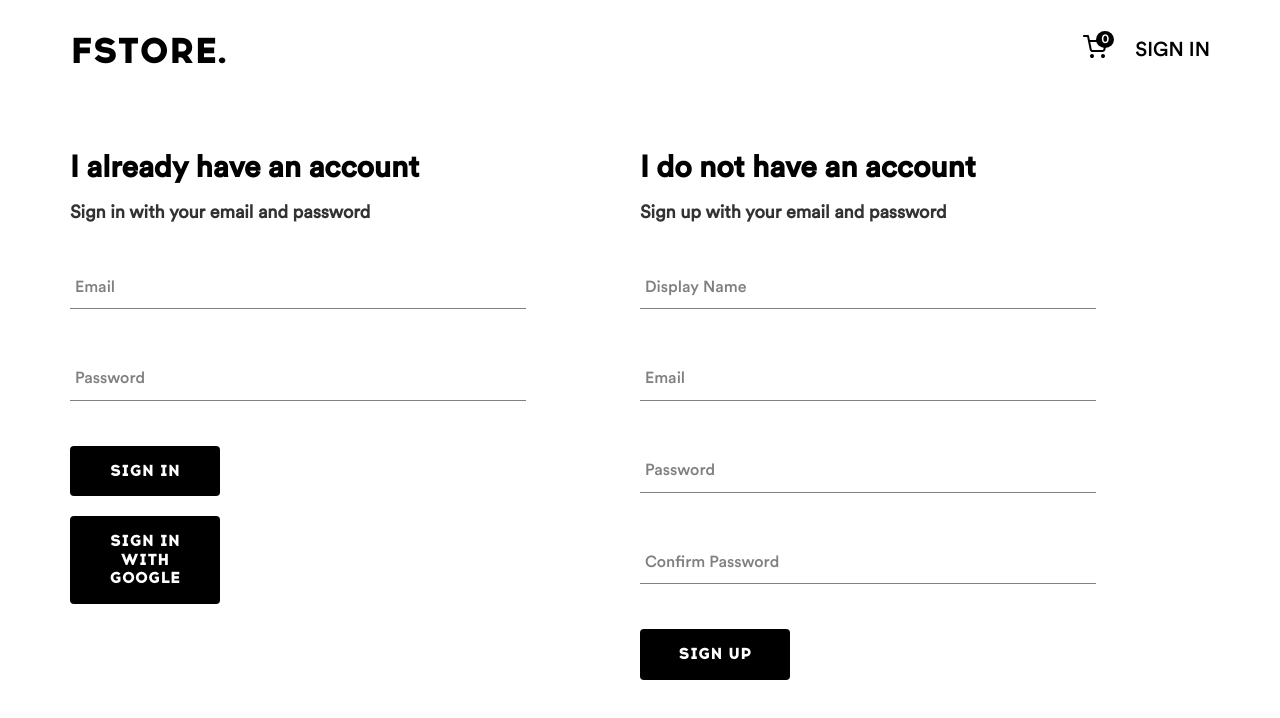
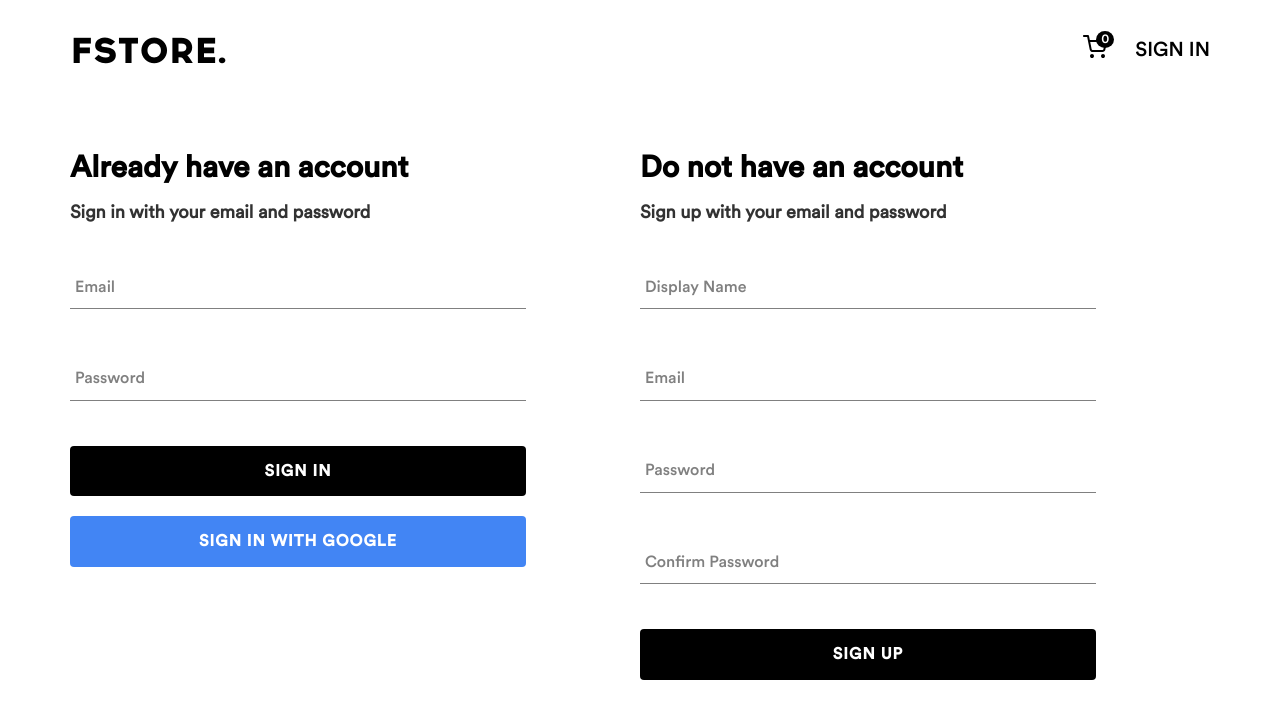
Before and after one commit to shovanch/fstore, a React (Create React App) app: page /signin in a window 1280 px wide. Shown: the top 718 px of the page. Built offline with nearby package versions, Linux system fonts and the light colour scheme; no server answers; the database is empty.

Commit message:
Fix signin button style

```diff
--- a/src/components/SignIn.js
+++ b/src/components/SignIn.js
@@ -38,7 +38,7 @@ const SignIn = () => {
   const { email, password } = userData;
   return (
     <div className="sign-in">
-      <h1 className="sign-in__heading">I already have an account</h1>
+      <h1 className="sign-in__heading">Already have an account</h1>
       <h3 className="sign-in__subheading">
         Sign in with your email and password
       </h3>
@@ -67,7 +67,7 @@ const SignIn = () => {
         <button
           type="button"
           onClick={signinWithGoogle}
-          className="form-button"
+          className="form-button form-button--google"
         >
           Sign In With Google
         </button>
--- a/src/components/SignUp.js
+++ b/src/components/SignUp.js
@@ -56,7 +56,7 @@ const SignUp = () => {
   const { displayName, email, password, confirmPassword } = userData;
   return (
     <div className="sign-in">
-      <h1 className="sign-in__heading">I do not have an account</h1>
+      <h1 className="sign-in__heading">Do not have an account</h1>
       <h3 className="sign-in__subheading">
         Sign up with your email and password
       </h3>
--- a/src/styles/_user.scss
+++ b/src/styles/_user.scss
@@ -35,7 +35,6 @@
   padding: 2rem 0;
 
   &-button {
-    width: 15rem;
     padding: 1.6rem 2.4rem;
     border: none;
     margin-top: 2rem;
@@ -43,9 +42,17 @@
     border-radius: 4px;
     color: #fff;
     cursor: pointer;
-    font-family: var(--secondary-heading-font-bold);
     font-size: 1.6rem;
     text-transform: uppercase;
+    font-weight: bold;
+    font-family: var(--primary-text-font);
+    width: 100%;
+    letter-spacing: 1px;
+
+    &--google {
+      background-color: #4285f4;
+      color: #ffffff;
+    }
   }
 
   &-input {
```
